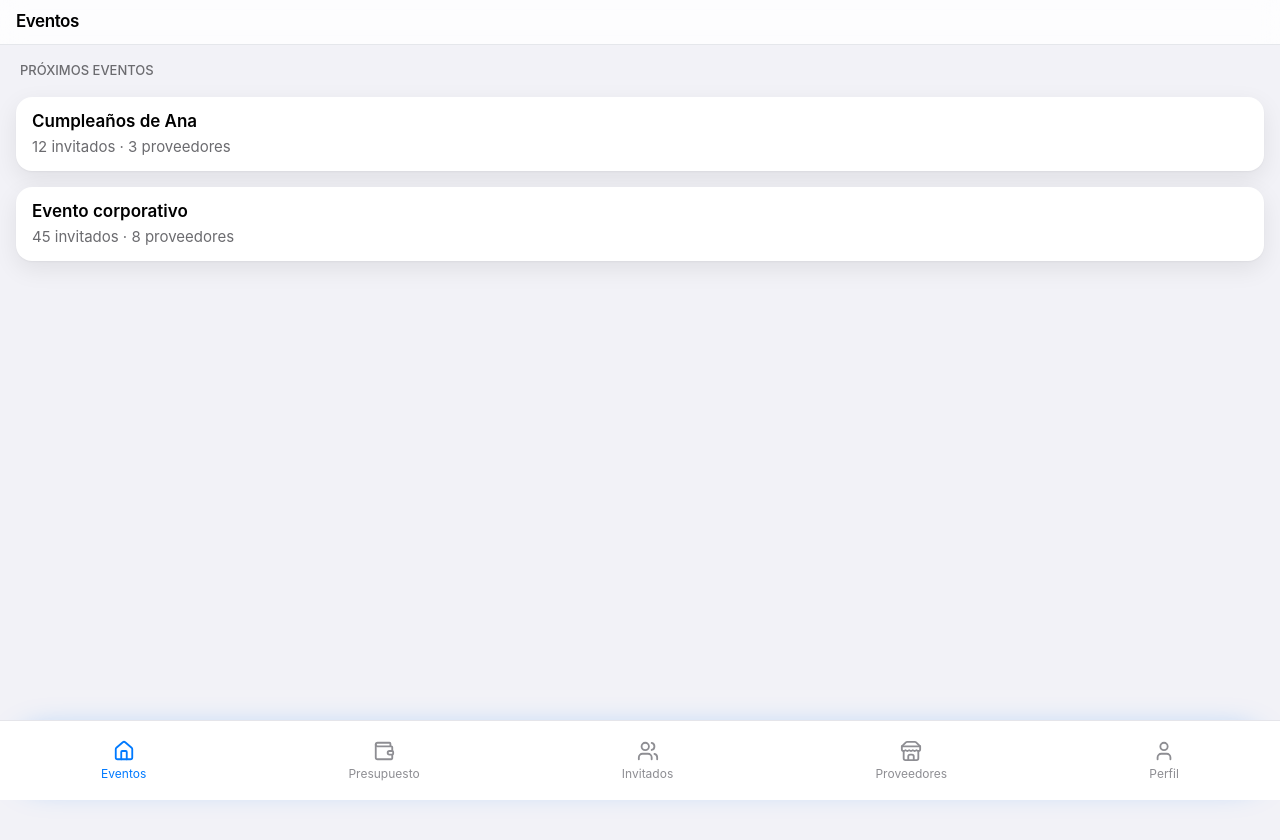
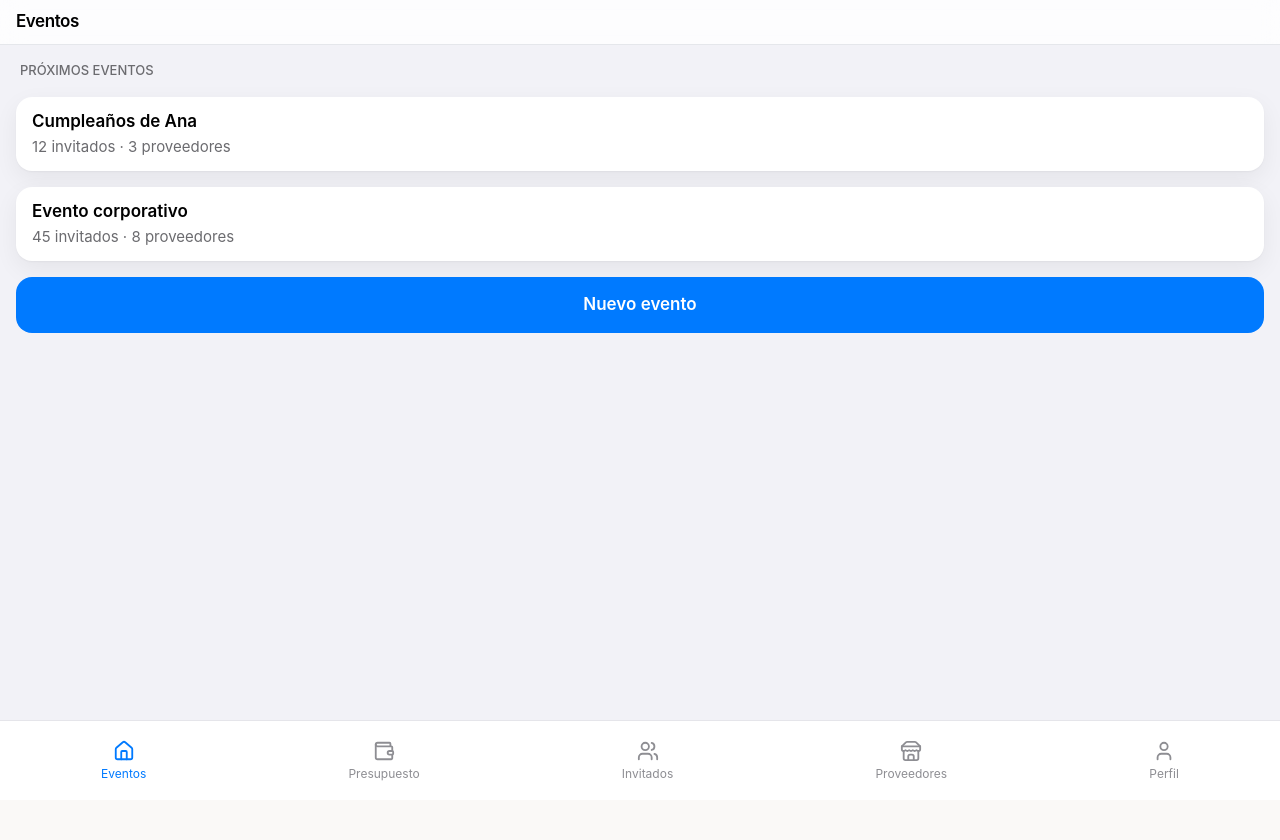
Before and after one commit to panchoroggero-svg/PlannIt, a React (Vite) app: page / in a window 1280 px wide. Shown: the top 840 px of the page. After the commit the page ends 800 px from the top, so only its background shows below. Built offline with nearby package versions, Linux system fonts and the light colour scheme.

Commit message:
iOS visual style without changing navigation

```diff
--- a/src/app/screens/Home.tsx
+++ b/src/app/screens/Home.tsx
@@ -24,10 +24,10 @@ export function Home() {
   ]
 
   return (
-    <div className="min-h-screen bg-[#F2F2F7]">
+    <div className="bg-[#F2F2F7] min-h-full">
       <IosHeader title="Eventos" />
 
-      <main className="px-4 pt-4 pb-28 space-y-4">
+      <main className="px-4 pt-4 pb-6 space-y-4">
         <h2 className="text-[13px] font-medium text-[#6B6B6F] px-1">
           PRÓXIMOS EVENTOS
         </h2>
@@ -35,7 +35,7 @@ export function Home() {
         {events.map((event) => (
           <div
             key={event.id}
-            className="bg-white rounded-2xl px-4 py-3 shadow-[0_1px_2px_rgba(0,0,0,0.04),0_8px_24px_rgba(0,0,0,0.08)] active:scale-[0.98] transition"
+            className="bg-white rounded-2xl px-4 py-3 shadow-[0_1px_2px_rgba(0,0,0,0.04),0_8px_24px_rgba(0,0,0,0.06)]"
           >
             <h3 className="text-[17px] font-semibold mb-0.5">
               {event.title}
@@ -46,15 +46,13 @@ export function Home() {
             </p>
           </div>
         ))}
-      </main>
 
-      <div className="fixed bottom-6 left-4 right-4">
         <button
-          className="w-full h-14 rounded-full bg-[#007AFF] text-white text-[17px] font-semibold shadow-[0_10px_30px_rgba(0,122,255,0.35)] active:scale-[0.97] transition"
+          className="w-full h-14 rounded-2xl bg-[#007AFF] text-white text-[17px] font-semibold active:opacity-80 transition"
         >
           Nuevo evento
         </button>
-      </div>
+      </main>
     </div>
   )
 }
```
